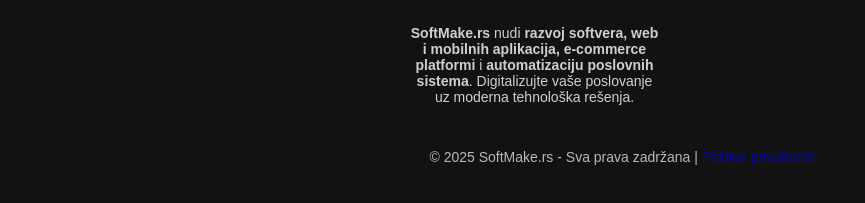
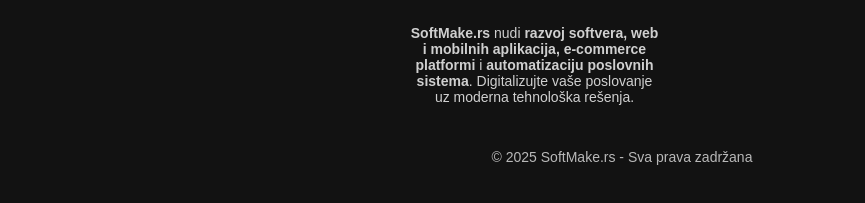
Before and after one commit to 05vukasin/Portfolio-Bubble, a plain HTML site: page index.html in a window 1280 px wide. Shown: the part 3006-3209 px from the top of the page, without its empty margins (18-883 px from the left). Drawn offline with Linux system fonts and the light colour scheme; a web font is replaced by a local one.

Commit message:
Update index.html

```diff
--- a/index.html
+++ b/index.html
@@ -209,7 +209,7 @@
 
     <!-- Copyright -->
     <div class="footer-bottom">
-        <p>&copy; 2025 SoftMake.rs - Sva prava zadržana | <a href="privacy-policy.html">Politika privatnosti</a></p>
+        <p>&copy; 2025 SoftMake.rs - Sva prava zadržana</p>
     </div>
 </footer>
 
```
